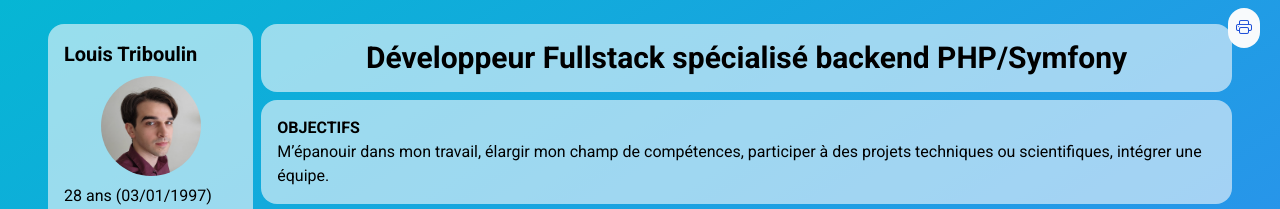
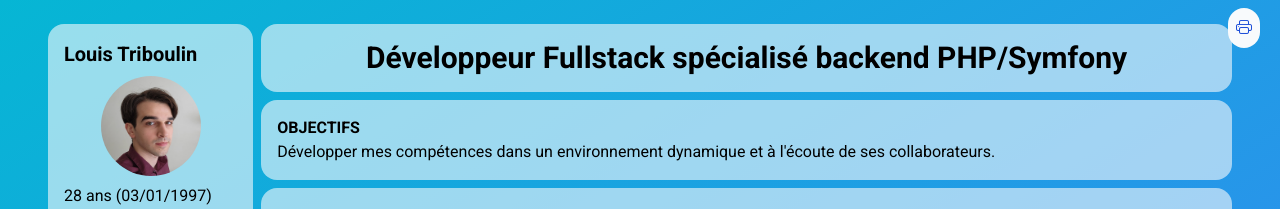
Before and after one commit to lalamefine/CV, a plain HTML site: page docs/index.html in a window 1280 px wide. Shown: the top 209 px of the page. Drawn offline with nearby package versions, Linux system fonts and the light colour scheme.

Commit message:
Mise à jour du contenu dans index.html : reformulation des objectifs pour mieux refléter le développement des compétences dans un environnement collaboratif.

```diff
--- a/docs/index.html
+++ b/docs/index.html
@@ -90,10 +90,7 @@
         <div class="bg-slate-50 rounded-2xl bg-opacity-60 p-4 my-2 print:p-2">
           <p>
             <span class="font-bold mb-3">OBJECTIFS</span><br />
-            M’épanouir dans mon travail, élargir
-            mon champ de compétences, participer
-            à des projets techniques ou scientifiques,
-            intégrer une équipe.
+            Développer mes compétences dans un environnement dynamique et à l'écoute de ses collaborateurs.
           </p>
         </div>
         <div class="bg-slate-50 rounded-2xl bg-opacity-60 p-4 my-2 print:p-2">
```
